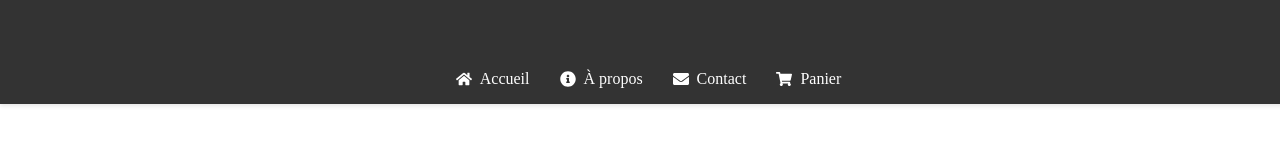
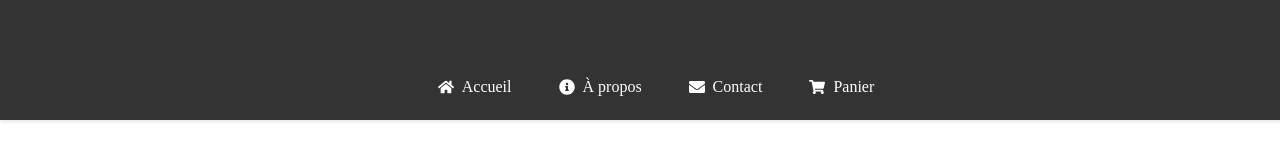
Before and after one commit to SilentCraftsman/Ferme-en-Bray, a Next.js app: page / in a window 1280 px wide. Shown: the part 178-338 px from the top of the page. Built offline with nearby package versions, Linux system fonts and the light colour scheme.

Commit message:
Création d'une bulle qui indique le nombre d'article que l'user a ajouté ou supprimé de son panier. Cette bulle se trouve au dessus du lien Panier dans la nav barre qui se trouve dans mon Header.js

```diff
--- a/components/Header.js
+++ b/components/Header.js
@@ -1,5 +1,6 @@
-// components/Header.js
-import React from "react";
+"use client";
+
+import React, { useContext } from "react";
 import Link from "next/link";
 import {
   FaHome,
@@ -7,9 +8,13 @@ import {
   FaEnvelope,
   FaShoppingCart,
 } from "react-icons/fa";
+import { CartContext } from "./cart/CartContext"; // Assurez-vous que le chemin est correct
 import "../styles/Header.css";
 
 export default function Header() {
+  const { cart } = useContext(CartContext);
+  const itemCount = cart.length;
+
   return (
     <header className="header">
       <Link href="/" className="header-title">
@@ -33,8 +38,9 @@ export default function Header() {
             </Link>
           </li>
           <li>
-            <Link href="/cart">
+            <Link href="/cart" className="cart-item">
               <FaShoppingCart /> Panier
+              {itemCount > 0 && <span className="cart-count">{itemCount}</span>}
             </Link>
           </li>
         </ul>
--- a/components/cart/CartContext.js
+++ b/components/cart/CartContext.js
@@ -1,4 +1,3 @@
-// components/cart/CartContext.js
 "use client";
 
 import React, { createContext, useState } from "react";
@@ -20,7 +19,9 @@ export const CartProvider = ({ children }) => {
   };
 
   return (
-    <CartContext.Provider value={{ cart, addToCart, removeFromCart }}>
+    <CartContext.Provider
+      value={{ cart, addToCart, removeFromCart, cartCount: cart.length }}
+    >
       {children}
     </CartContext.Provider>
   );
--- a/styles/Header.css
+++ b/styles/Header.css
@@ -1,7 +1,5 @@
-/* styles/Header.css */
-
 .header {
-  background-color: #333;
+  background-color: #333; /* Fond noir pour le header */
   padding: 1rem;
   display: flex;
   flex-direction: column;
@@ -38,24 +36,52 @@
 
 .nav-list li {
   display: inline-block;
-  margin-right: 15px;
+  position: relative;
 }
 
 .nav-list a {
   text-decoration: none;
-  color: white;
+  color: white; /* Assurez-vous que le texte des liens est blanc */
   display: flex;
   align-items: center;
+  position: relative;
+  padding: 0.5rem 1rem; /* Ajoutez un peu d'espace autour du texte */
+  border-radius: 5px; /* Arrondir les coins */
+  background-color: #333; /* Fond noir pour le conteneur du lien */
 }
 
 .nav-list a:hover {
-  color: #ddd;
+  background-color: #444; /* Couleur de fond au survol pour le conteneur */
+  color: #ddd; /* Couleur du texte au survol */
 }
 
 .nav-list svg {
   margin-right: 8px;
 }
 
+/* Styles pour le compteur du panier */
+.cart-item {
+  display: flex;
+  align-items: center;
+  position: relative;
+  font-size: 16px; /* Taille du texte pour le panier */
+  color: white; /* Assurez-vous que le texte est visible */
+}
+
+.cart-count {
+  position: absolute;
+  top: -5px;
+  right: -10px;
+  background-color: red; /* Couleur de fond du compteur */
+  color: white; /* Couleur du texte du compteur */
+  border-radius: 50%;
+  padding: 2px 6px;
+  font-size: 12px;
+  font-weight: bold;
+  border: 2px solid white; /* Bordure blanche pour le compteur */
+}
+
+/* Animation */
 @keyframes fadeInFromLeft {
   from {
     opacity: 0;
```
